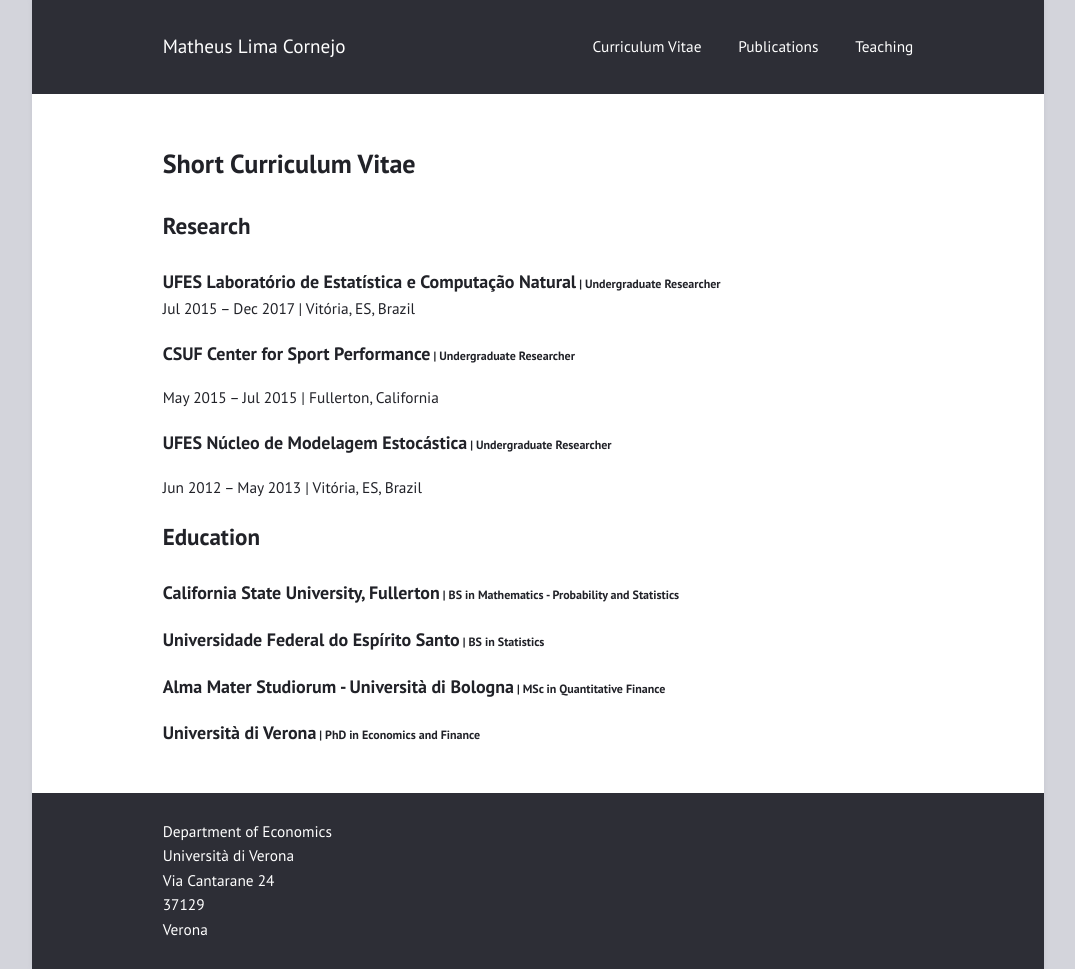
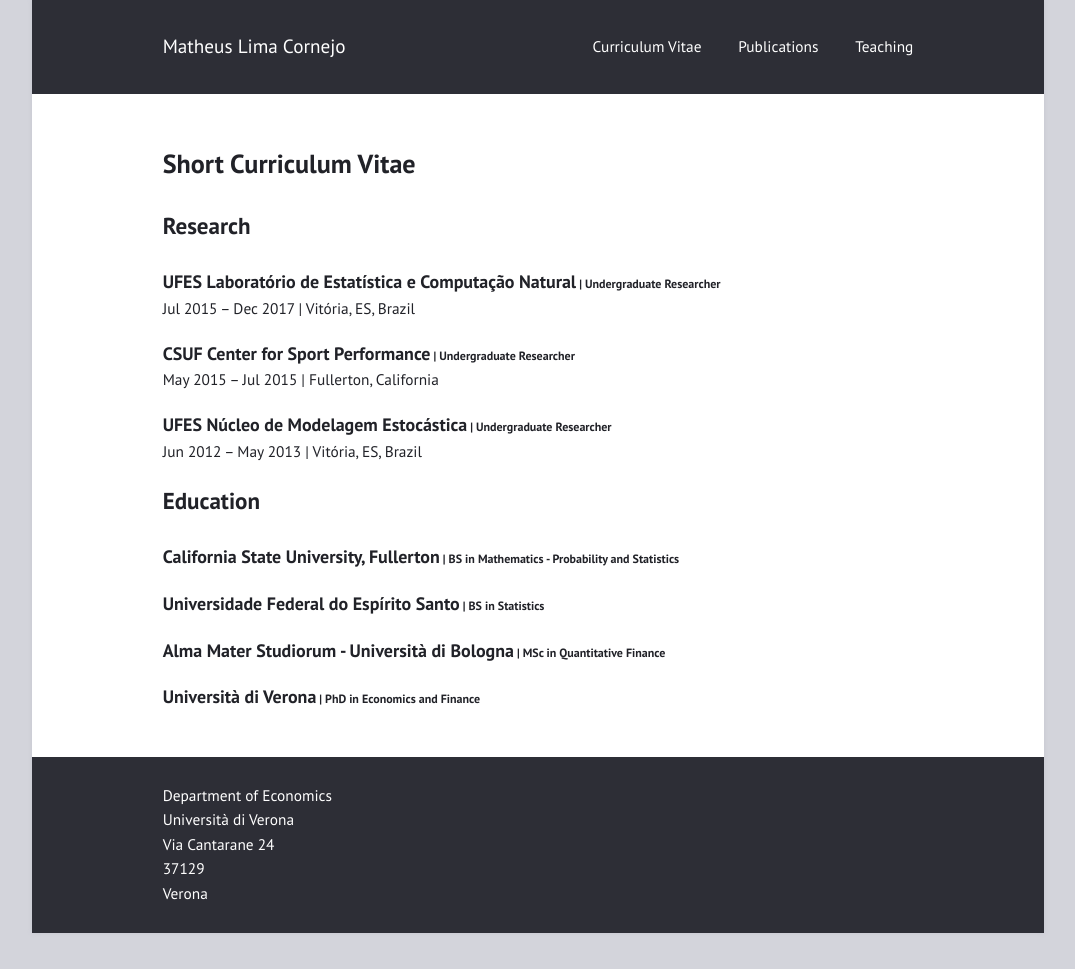
Before and after one commit to limacornejo/limacornejo.github.io, a Jekyll site: the page built from cv.md, in a window 1280 px wide. Shown: the whole page, without its empty margins (102-1177 px from the left). Built offline with Jekyll 4.4.1, drawn with Linux system fonts in a browser that asks for light colours; after the commit the page ends 933 px from its top, so only the background shows below that.

Commit message:
Update cv.md

```diff
--- a/cv.md
+++ b/cv.md
@@ -11,11 +11,11 @@
    Jul 2015 – Dec 2017 | Vitória, ES, Brazil
 </p>
 
-<p style="margin : 0; padding-top:0;"><h3>CSUF Center for Sport Performance<small style="font-size:12px;"> | Undergraduate Researcher </small></h3>
+<p style="margin-bottom:0;"><h3 style="margin-bottom:0;">CSUF Center for Sport Performance<small style="font-size:12px;"> | Undergraduate Researcher </small></h3>
    May 2015 – Jul 2015 | Fullerton, California
 </p>
 
-<p><h3>UFES Núcleo de Modelagem Estocástica<small style="font-size:12px;"> | Undergraduate Researcher </small></h3>
+<p style="margin-bottom:0;"><h3 style="margin-bottom:0;">UFES Núcleo de Modelagem Estocástica<small style="font-size:12px;"> | Undergraduate Researcher </small></h3>
     Jun 2012 – May 2013 | Vitória, ES, Brazil
 </p>
 
```
